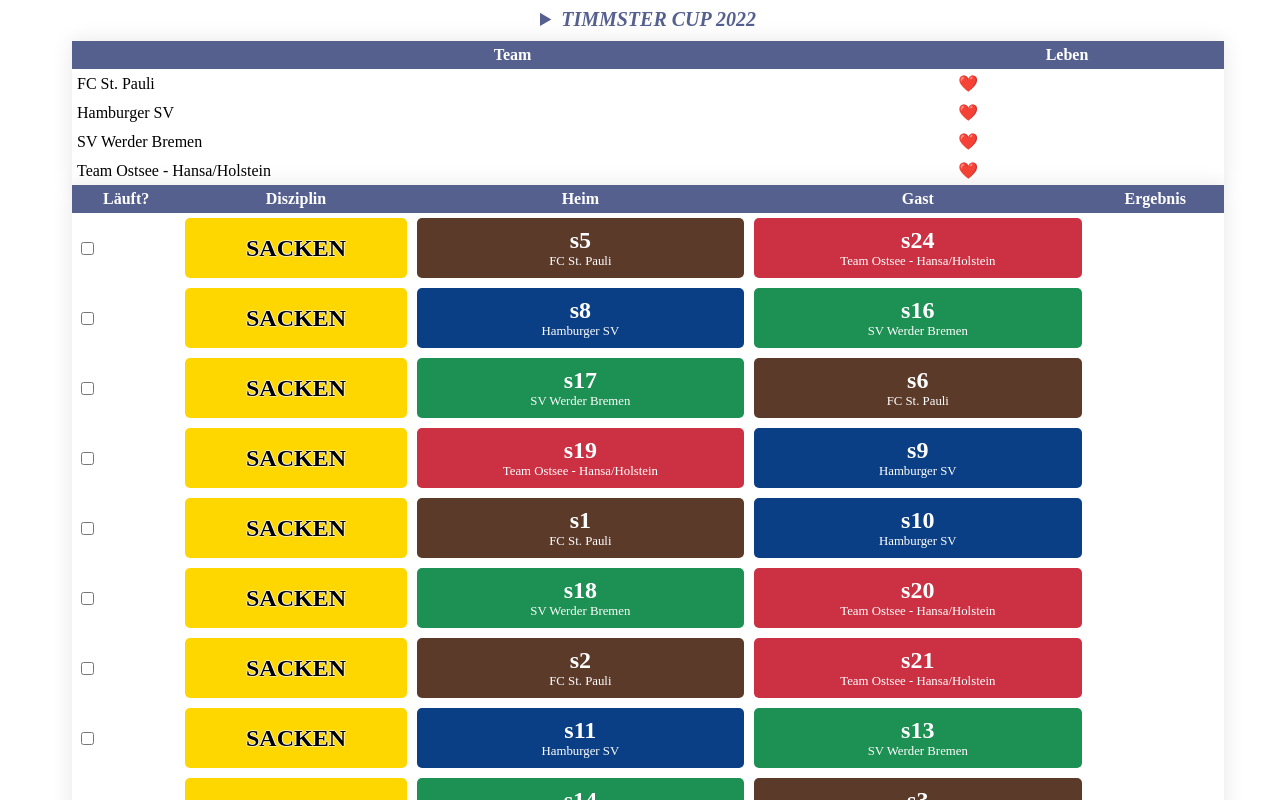
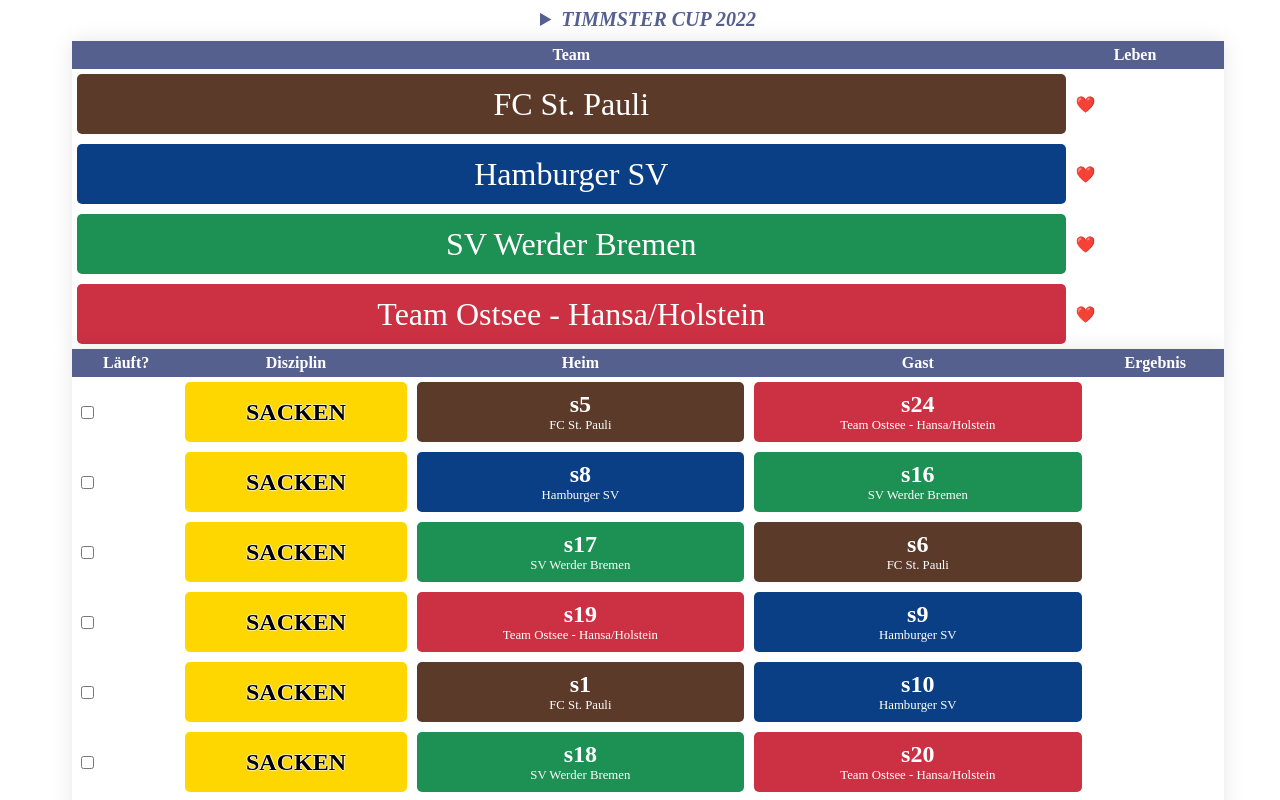
Before and after one commit to Timmster/timmster-cup, an Angular app: page /score in a window 1280 px wide. Shown: the top 800 px of the page. Built offline with nearby package versions, Linux system fonts and the light colour scheme.

Commit message:
4 files modified

```diff
--- a/src/app/views/badge/badge.component.css
+++ b/src/app/views/badge/badge.component.css
@@ -11,6 +11,10 @@
 
 .team {
   font-size: 0.8rem;
+}
+
+.onlyteam {
+  font-size: 2rem;
 }
 
 .player {
--- a/src/app/views/badge/badge.component.html
+++ b/src/app/views/badge/badge.component.html
@@ -1,13 +1,13 @@
 <div
-  *ngIf="player1"
+  *ngIf="player1 || team"
   class="badge"
   [style.backgroundColor]="team.color1"
   [style.color]="team.color2"
 >
   <div class="player">
-    {{ player1.name }} {{ player2 ? ' / ' + player2.name : '' }}
+    {{ player1?.name }} {{ player2 ? ' / ' + player2.name : '' }}
   </div>
-  <div class="team">{{ team.name }}</div>
+  <div class="team" [ngClass]="player1 ? '' : 'onlyteam'">{{ team.name }}</div>
 </div>
 
 <div *ngIf="game != undefined" class="badge sport" [ngClass]="'sport' + game">
--- a/src/app/views/badge/badge.component.ts
+++ b/src/app/views/badge/badge.component.ts
@@ -16,6 +16,7 @@
   player1: TcPlayer;
   @Input()
   player2: TcPlayer;
+  @Input()
   team: TcTeam;
 
   constructor() {}
--- a/src/app/views/score/score.component.html
+++ b/src/app/views/score/score.component.html
@@ -5,7 +5,7 @@
     <th></th>
   </tr>
   <tr *ngFor="let team of getTeams()">
-    <td>{{ team.name }}</td>
+    <td><app-badge [team]="team"></app-badge></td>
     <td>❤️</td>
   </tr>
 </table>
```
